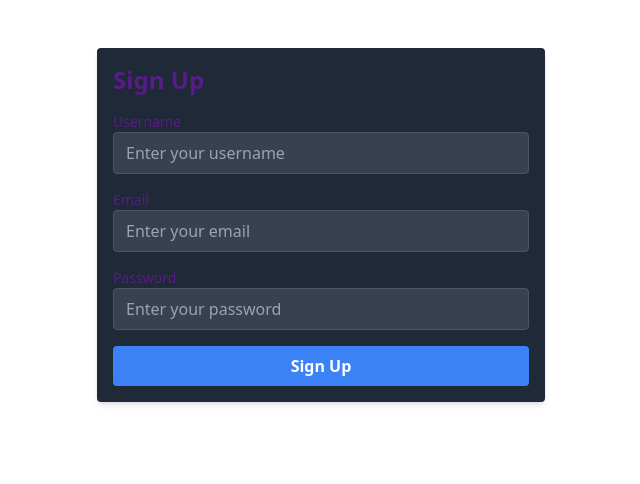
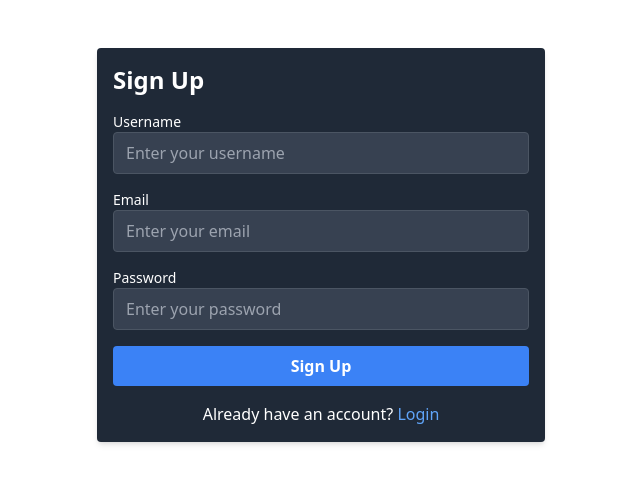
Before and after one commit to Ayushkumarsinghyogesh/Researchify_task_mananger, a React (Create React App) app in the folder frontend/: page /signup in a window 1280 px wide. Shown: the top 484 px of the page, without its empty margins (319-959 px from the left). Built offline with nearby package versions, Linux system fonts and the light colour scheme.

Commit message:
Animation Added

```diff
--- a/frontend/src/App.js
+++ b/frontend/src/App.js
@@ -10,7 +10,7 @@ import { BrowserRouter as Router, Routes, Route } from 'react-router-dom';
 
 const App = () => {
   return (
-    <div className="bg-white text-purple-900 h-screen p-2 relative">
+    <div className="bg-white text-white h-screen p-2 relative">
       <Router>
         <Routes>
           <Route path="/" element={<Home />}>
--- a/frontend/src/components/Navbar/Navbar.jsx
+++ b/frontend/src/components/Navbar/Navbar.jsx
@@ -27,7 +27,7 @@ const Navbar = ({ onContactClick }) => {
       <div className='flex items-center'>
         <div>
           <Link to="/signup" className='bg-blue-500 text-white px-4 py-2 rounded-lg shadow-lg hover:bg-blue-700 transition-colors duration-300'>
-            Signup/Login
+            Registration
           </Link>
         </div>
         <div>
--- /dev/null
+++ b/frontend/src/components/animation/FadeIn.jsx
@@ -0,0 +1,14 @@
+import React from 'react';
+import { useSpring, animated } from '@react-spring/web';
+
+const FadeIn = ({ children }) => {
+  const props = useSpring({
+    opacity: 1,
+    from: { opacity: 0 },
+    config: { duration: 500 }
+  });
+
+  return <animated.div style={props}>{children}</animated.div>;
+};
+
+export default FadeIn;
--- a/frontend/src/pages/Signup.jsx
+++ b/frontend/src/pages/Signup.jsx
@@ -1,5 +1,6 @@
 import React, { useState } from 'react';
-import { useNavigate } from 'react-router-dom';
+import { useNavigate, Link } from 'react-router-dom';
+
 
 const Signup = () => {
   const [formData, setFormData] = useState({
@@ -25,10 +26,10 @@ const Signup = () => {
 
   return (
     <div className="w-full max-w-md mx-auto mt-10 p-4 bg-gray-800 rounded shadow-md">
-      <h2 className="text-2xl font-semibold mb-4">Sign Up</h2>
+      <h2 className="text-2xl font-semibold mb-4 text-white">Sign Up</h2>
       <form onSubmit={handleSubmit}>
         <div className="mb-4">
-          <label htmlFor="username" className="block text-sm font-medium">Username</label>
+          <label htmlFor="username" className="block text-sm font-medium text-white">Username</label>
           <input
             type="text"
             id="username"
@@ -41,7 +42,7 @@ const Signup = () => {
           />
         </div>
         <div className="mb-4">
-          <label htmlFor="email" className="block text-sm font-medium">Email</label>
+          <label htmlFor="email" className="block text-sm font-medium text-white">Email</label>
           <input
             type="email"
             id="email"
@@ -54,7 +55,7 @@ const Signup = () => {
           />
         </div>
         <div className="mb-4">
-          <label htmlFor="password" className="block text-sm font-medium">Password</label>
+          <label htmlFor="password" className="block text-sm font-medium text-white">Password</label>
           <input
             type="password"
             id="password"
@@ -73,6 +74,12 @@ const Signup = () => {
           Sign Up
         </button>
       </form>
+      <p className="mt-4 text-center text-white">
+        Already have an account?{' '}
+        <Link to="/login" className="text-blue-400 hover:underline">
+          Login
+        </Link>
+      </p>
     </div>
   );
 };
--- /dev/null
+++ b/package.json
@@ -0,0 +1,5 @@
+{
+  "dependencies": {
+    "@react-spring/web": "^9.7.4"
+  }
+}
```
Also changed, not shown: 1 other file (tests, documents, lock files or other folders).
